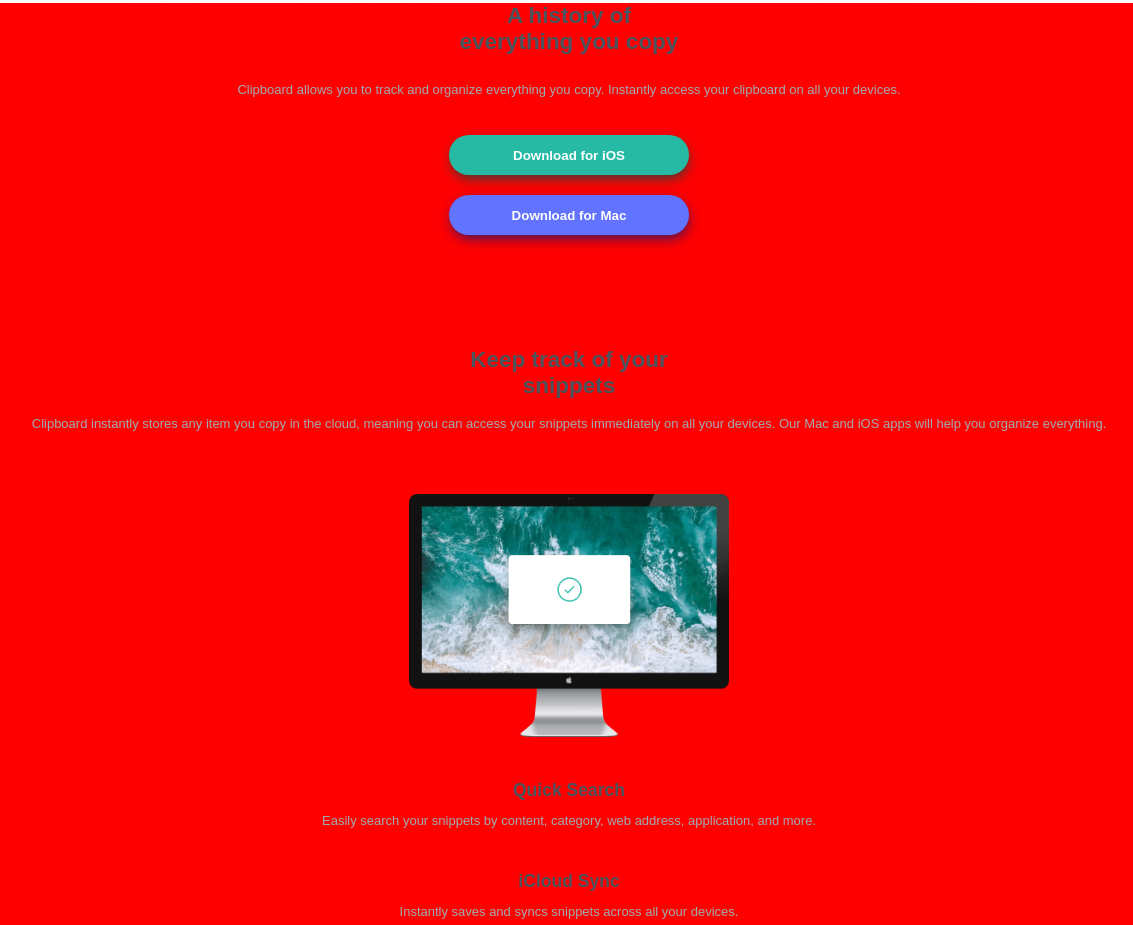
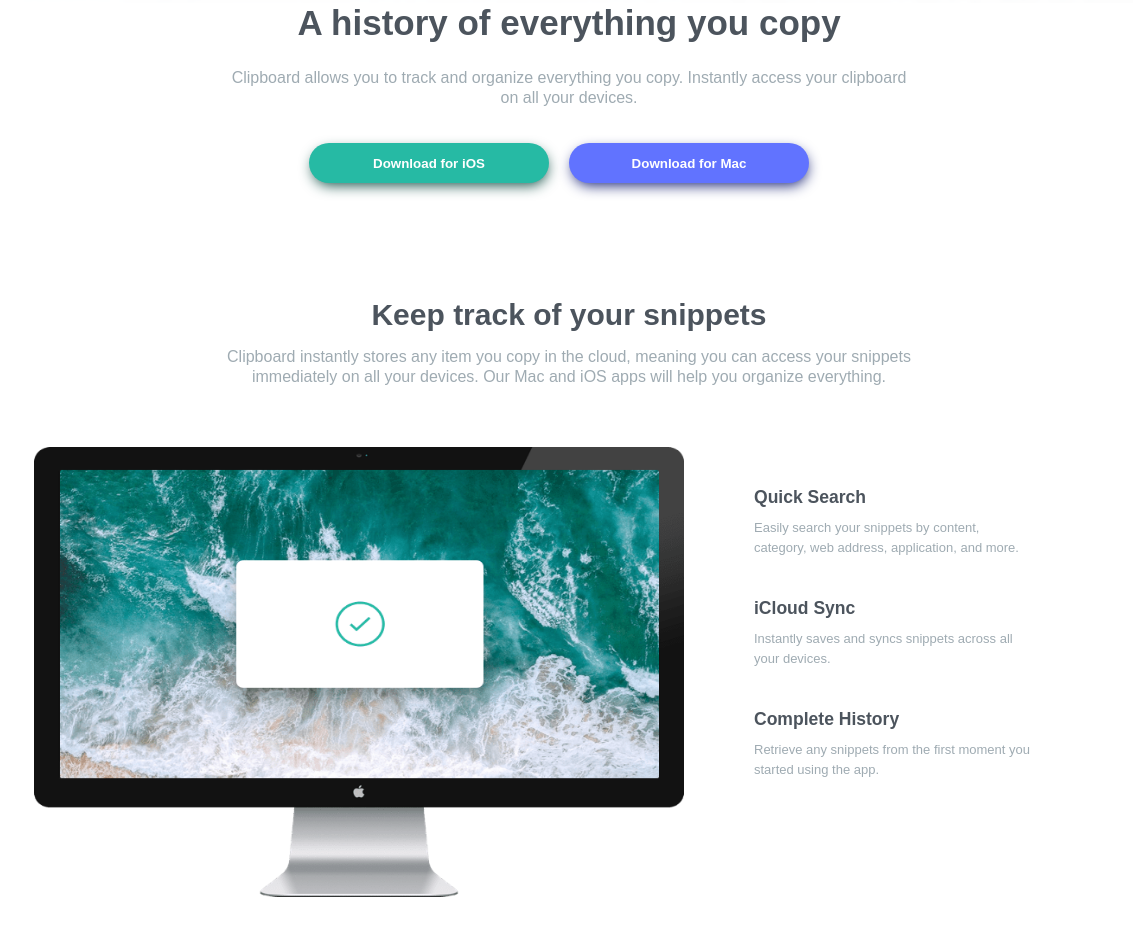
Before and after one commit to JotaJotaM1/clipboard-landing, a plain HTML site: page index.html in a window 1536 px wide. Shown: the part 312-1237 px from the top of the page, without its empty margins (199-1332 px from the left). Drawn offline with Linux system fonts and the light colour scheme; a web font is replaced by a local one.

Commit message:
mi parte terminada desktop 1440

```diff
--- a/css/style.css
+++ b/css/style.css
@@ -38,11 +38,13 @@ main {
   align-items: center;
 }
 h1 {
+  padding: 0 40px;
   font-weight: bold;
   margin-bottom: 25px;
 }
 h2 {
   margin-bottom: 15px;
+  padding: 0 40px;
 }
 .parraftwo {
   margin-bottom: 60px;
@@ -154,9 +156,62 @@ ul{
   padding: 10% 0 20% 0;
 }
 @media screen and (min-width: 375px) {
-
 }
 
 @media screen and (min-width: 1440px) {
-  main{background-color: red;}
+  p{
+  font-size: 16px;
+  padding: 0 ;
+  }
+  h1{
+    font-size: 35px;
+  }
+  .textoH1{
+    padding:0 25rem;
+  }
+  .containerbutton{
+    display: flex;
+    justify-content: center;
+    margin-bottom: 5rem;
+  }
+  .buttonmac{
+    margin: 35px 20px;
+  }
+  h2{
+    font-size: 30px;
+  }
+  .parraftwo{
+    padding: 0 380px;
+  }
+  .contenedorpcarticle{
+    display: flex;
+    justify-content: space-between;
+  }
+  .contenedorimgpc{
+    display: flex;
+    flex-direction: column;
+    justify-content: center;
+  }
+  .articuloimgpc{
+    text-align: left;
+    width: 350px;
+    margin-left: 70px;
+  }
+  .computer{
+    height: 450px;
+    width: 650px;
+  }
+  .textoh3{
+    font-size: 13px;
+    padding-right: 70px;
+  }
+
+  .devices{
+    height: 450px;
+    width: 650px;
+  }
+  .parraftwosix{
+    padding: 0 23rem;
+  }
+
 }
--- a/index.html
+++ b/index.html
@@ -28,12 +28,10 @@
         <article>
           <div class="containertittle">
             <h1>
-              A history of<br />
-              everything you copy
+              A history of everything you copy
             </h1>
-            <p>
-              Clipboard allows you to track and organize everything you copy.
-              Instantly access your clipboard on all your devices.
+            <p class="textoH1">
+              Clipboard allows you to track and organize everything you copy. Instantly access your clipboard on all your devices.
             </p>
           </div>
         </article>
@@ -50,8 +48,7 @@
         <article>
           <div>
             <h2>
-              Keep track of your<br />
-              snippets
+              Keep track of your snippets
             </h2>
             <p class="parraftwo">
               Clipboard instantly stores any item you copy in the cloud, meaning
@@ -60,26 +57,26 @@
             </p>
           </div>
         </article>
-
-        <div>
+        <div class="contenedorpcarticle">
+        <div class="contenedorimgpc">
           <img class="computer" src="img/image-computer.png" alt="computer" />
         </div>
 
-        <article>
+        <article class="articuloimgpc">
           <h3>Quick Search</h3>
-          <p>
+          <p class="textoh3">
             Easily search your snippets by content, category, web address,
             application, and more.
           </p>
           <h3>iCloud Sync</h3>
-          <p>Instantly saves and syncs snippets across all your devices.</p>
+          <p class="textoh3">Instantly saves and syncs snippets across all your devices.</p>
           <h3>Complete History</h3>
-          <p>
+          <p class="textoh3">
             Retrieve any snippets from the first moment you started using the
             app.
           </p>
         </article>
-
+      </div>
         <div>
           <h2 class="access">
             Access Clipboard<br />
```
